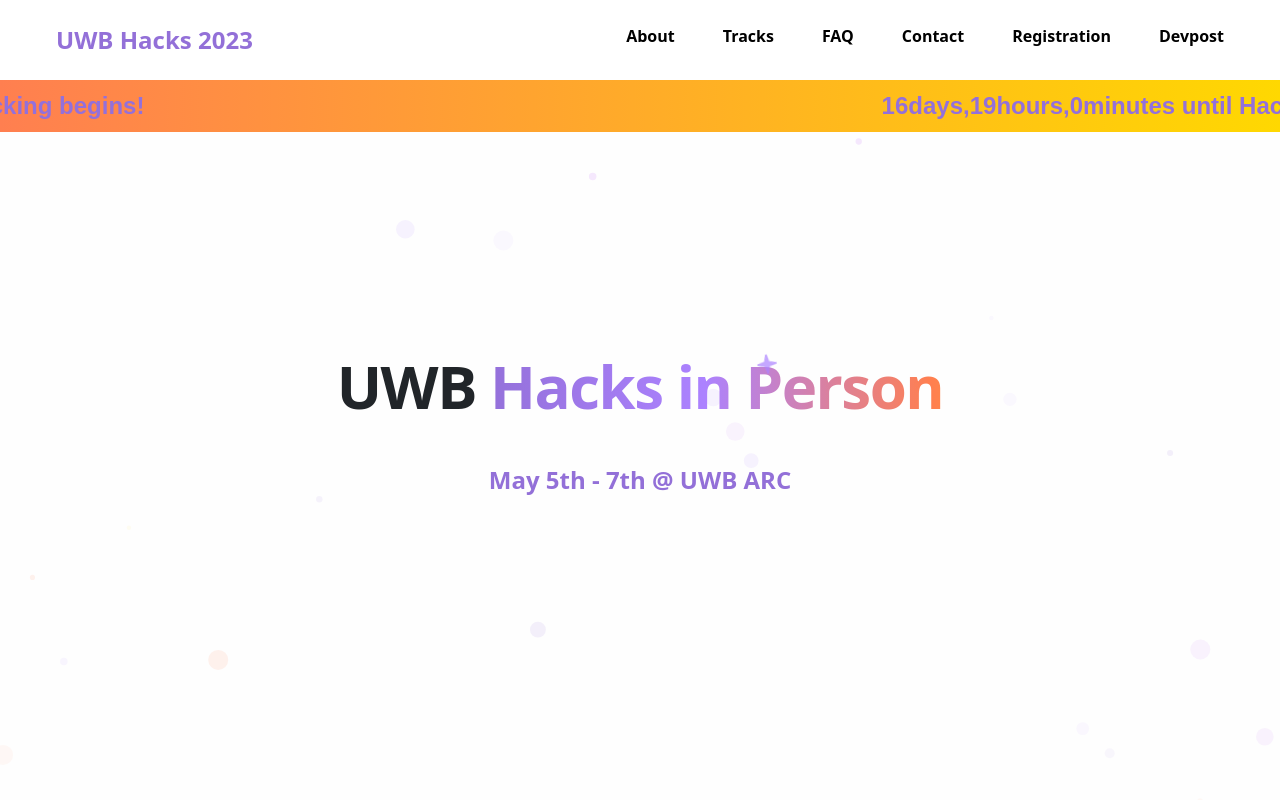
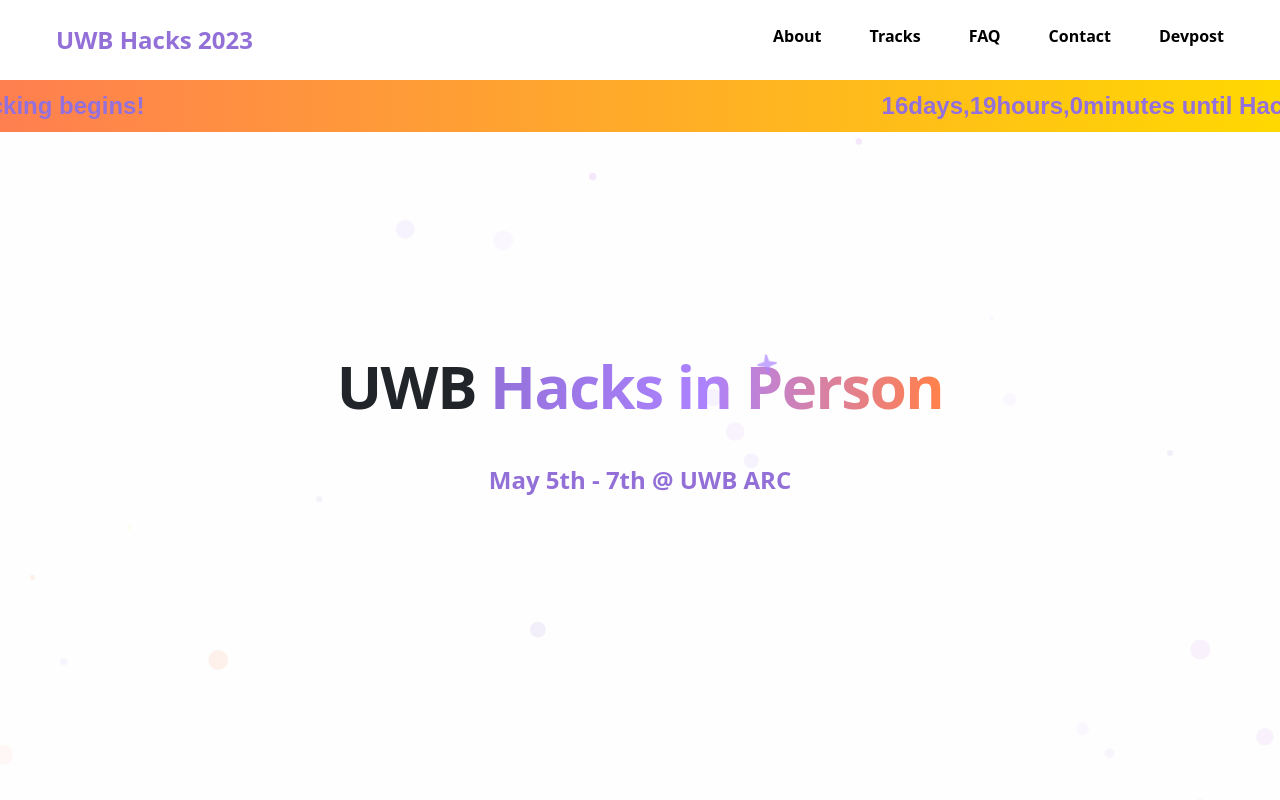
Before and after one commit to UWB-ACM/uwb-hacks24, a React (Create React App) app: page / in a window 1280 px wide. Shown: the top 800 px of the page. Built offline with nearby package versions, Linux system fonts and the light colour scheme; what tw-elements would draw is missing.

Commit message:
removed registration for now

```diff
--- a/src/App.js
+++ b/src/App.js
@@ -21,7 +21,7 @@ function App() {
           <Routes className="max-w-md">
             <Route path="*" element={<Home />} />
             <Route path="/uwb-hacks23" element={<Home />} />
-            <Route path="/uwb-hacks23/Registration" element={<Register />} />
+            {/** <Route path="/uwb-hacks23/Registration" element={<Register />} />*/}
             <Route path="/uwb-hacks23/FAQ" element={<FAQ />} />
             <Route path="/uwb-hacks23/Contact" element={<ContactUs />} />
           </Routes>
--- a/src/Home/Header.js
+++ b/src/Home/Header.js
@@ -111,9 +111,10 @@ export default function Header() {
                     <NavLink to="/uwb-hacks23/Contact" className="text-1xl px-4 font-semibold leading-6 cursor-pointer items-center bg-opacity-10 hover:bg-light-purple h-full transition duration-500">
                             <div className="text-black h-full mt-4">Contact</div>
                     </NavLink>
-                    <NavLink to="/uwb-hacks23/Registration" className="text-1xl px-4 font-semibold leading-6 cursor-pointer items-center bg-opacity-10 hover:bg-light-purple h-full transition duration-500">
+                    {/*                     <NavLink to="/uwb-hacks23/Registration" className="text-1xl px-4 font-semibold leading-6 cursor-pointer items-center bg-opacity-10 hover:bg-light-purple h-full transition duration-500">
                             <div className="text-black h-full mt-4">Registration</div>
-                    </NavLink>
+                    </NavLink>*/}
+
                     <NavLink to="https://uwb-acm-hacks-in-person.devpost.com" className="text-1xl px-4 font-semibold leading-6 cursor-pointer items-center bg-opacity-10 hover:bg-light-purple h-full transition duration-500" target="_blank">
                             <div className="text-black h-full mt-4">Devpost</div>
                     </NavLink>
@@ -182,13 +183,14 @@ export default function Header() {
                                 >
                                     Contact
                                 </NavLink>
-                                <NavLink
+
+                                {/*                                 <NavLink
                                     to="/uwb-hacks23/Registration"
                                     className="-mx-3 block rounded-lg px-3 py-2 text-base font-semibold leading-7 hover:text-yellow"
                                     onClick={handleCloseMenu}
                                 >
                                     Registration
-                                </NavLink>
+                                </NavLink>*/}
                                 <NavLink
                                     to="https://uwb-acm-hacks-in-person.devpost.com"
                                     className="-mx-3 block rounded-lg px-3 py-2 text-base font-semibold leading-7 hover:text-yellow"
```
